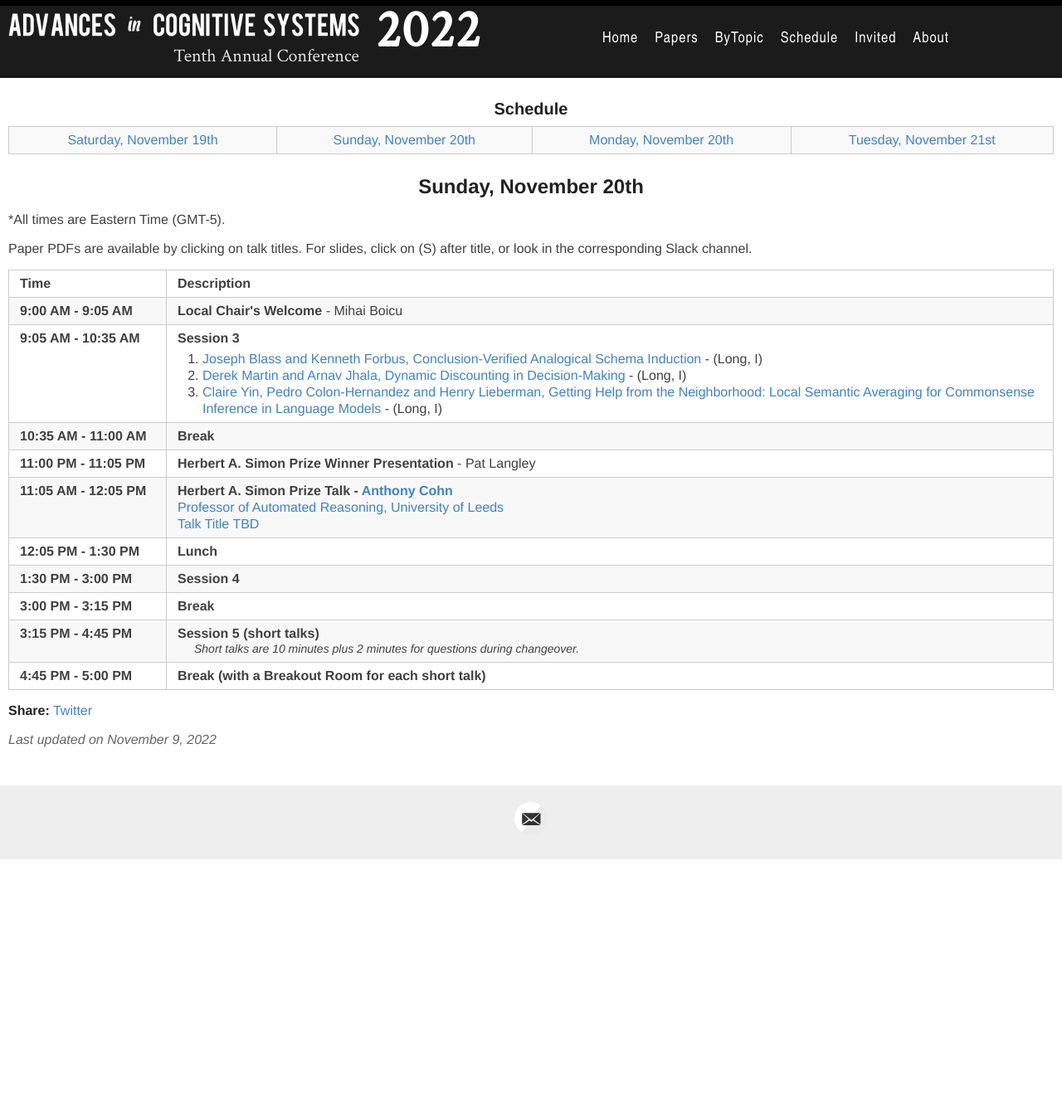
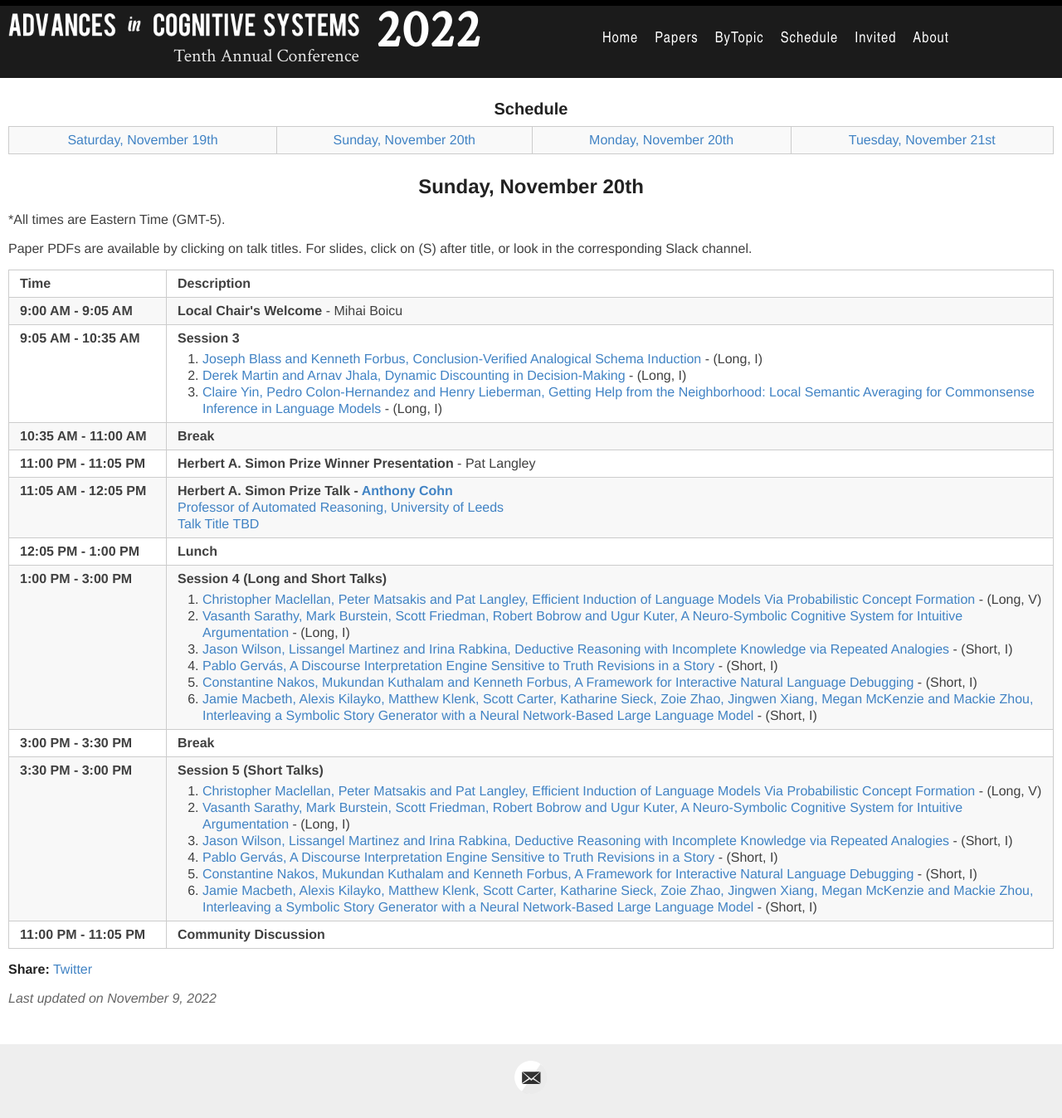
Before and after one commit to AdvancesInCognitiveSystems/acs2022, a Jekyll site: the page built from _days/sunday-day2.md, in a window 1280 px wide. Shown: the whole page at 83% size. Built offline with Jekyll 4.4.1, drawn with Linux system fonts in a browser that asks for light colours; before the commit the page ends 1036 px from its top, so only the background shows below that.

Commit message:
Update sunday-day2.md
Schedule edits for day 2

```diff
--- a/_days/sunday-day2.md
+++ b/_days/sunday-day2.md
@@ -62,28 +62,42 @@ href="{{site.baseurl}}/speakers/Anthony_Cohn/"> Anthony Cohn</a> </b><br>
  </td></tr>
 
  <tr>
-  <td> <span class="schedtime"> 12:05 PM - 1:30 PM </span></td>
+  <td> <span class="schedtime"> 12:05 PM - 1:00 PM </span></td>
   <td>  <b> Lunch</b> </td>
 </tr>
 
 <tr>
-   <td> <span class="schedtime"> 1:30 PM - 3:00 PM </span></td>
-   <td id="session4">  <b> Session 4</b>
-   <!-- talks go here-->
-
+   <td> <span class="schedtime"> 1:00 PM - 3:00 PM </span></td>
+   <td id="session4">  <b> Session 4 (Long and Short Talks) </b>
+     <ol>
+     <li> <a href="{{site.baseurl}}/data/ACS-22_paper_2537.pdf">Christopher Maclellan, Peter Matsakis and Pat Langley, Efficient Induction of Language Models Via Probabilistic Concept Formation</a> - (Long, V)</li>
+     <li> <a href="{{site.baseurl}}/data/ACS-22_paper_7038.pdf">Vasanth Sarathy, Mark Burstein, Scott Friedman, Robert Bobrow and Ugur Kuter, A Neuro-Symbolic Cognitive System for Intuitive Argumentation</a> - (Long, I)</li>
+     <li> <a href="{{site.baseurl}}/data/ACS-22_paper_8878.pdf">Jason Wilson, Lissangel Martinez and Irina Rabkina, Deductive Reasoning with Incomplete Knowledge via Repeated Analogies</a> - (Short, I)</li>
+     <li> <a href="{{site.baseurl}}/data/ACS-22_paper_2091.pdf">Pablo Gervás, A Discourse Interpretation Engine Sensitive to Truth Revisions in a Story</a> - (Short, I)</li>
+     <li> <a href="{{site.baseurl}}/data/ACS-22_paper_7803.pdf">Constantine Nakos, Mukundan Kuthalam and Kenneth Forbus, A Framework for Interactive Natural Language Debugging</a> - (Short, I)</li>
+     <li> <a href="{{site.baseurl}}/data/ACS-22_paper_9358.pdf">Jamie Macbeth, Alexis Kilayko, Matthew Klenk, Scott Carter, Katharine Sieck, Zoie Zhao, Jingwen Xiang, Megan McKenzie and Mackie Zhou, Interleaving a Symbolic Story Generator with a Neural Network-Based Large Language Model</a> - (Short, I)</li>
+     </ol>
    </td>
 </tr>
 
-<tr> <td> <span class="schedtime"> 3:00 PM - 3:15 PM </span></td> <td> <b> Break</b> </td></tr>
-
+<tr> <td> <span class="schedtime"> 3:00 PM - 3:30 PM </span></td> <td> <b> Break</b> </td></tr>
 
 <tr>
-<td  id="session5"> <span class="schedtime"> 3:15 PM - 4:45 PM </span></td>
-<td> <b> Session 5 (short talks) </b>
+   <td> <span class="schedtime"> 3:30 PM - 3:00 PM </span></td>
+   <td id="session4">  <b> Session 5 (Short Talks) </b>
+   <!--  <div class=shortnote>Short talks are 10 minutes plus 2 minutes for questions during changeover.</div> -->
+   <!-- ###### Chaired by TBD -->
+     <ol>
+     <li> <a href="{{site.baseurl}}/data/ACS-22_paper_2537.pdf">Christopher Maclellan, Peter Matsakis and Pat Langley, Efficient Induction of Language Models Via Probabilistic Concept Formation</a> - (Long, V)</li>
+     <li> <a href="{{site.baseurl}}/data/ACS-22_paper_7038.pdf">Vasanth Sarathy, Mark Burstein, Scott Friedman, Robert Bobrow and Ugur Kuter, A Neuro-Symbolic Cognitive System for Intuitive Argumentation</a> - (Long, I)</li>
+     <li> <a href="{{site.baseurl}}/data/ACS-22_paper_8878.pdf">Jason Wilson, Lissangel Martinez and Irina Rabkina, Deductive Reasoning with Incomplete Knowledge via Repeated Analogies</a> - (Short, I)</li>
+     <li> <a href="{{site.baseurl}}/data/ACS-22_paper_2091.pdf">Pablo Gervás, A Discourse Interpretation Engine Sensitive to Truth Revisions in a Story</a> - (Short, I)</li>
+     <li> <a href="{{site.baseurl}}/data/ACS-22_paper_7803.pdf">Constantine Nakos, Mukundan Kuthalam and Kenneth Forbus, A Framework for Interactive Natural Language Debugging</a> - (Short, I)</li>
+     <li> <a href="{{site.baseurl}}/data/ACS-22_paper_9358.pdf">Jamie Macbeth, Alexis Kilayko, Matthew Klenk, Scott Carter, Katharine Sieck, Zoie Zhao, Jingwen Xiang, Megan McKenzie and Mackie Zhou, Interleaving a Symbolic Story Generator with a Neural Network-Based Large Language Model</a> - (Short, I)</li>
+     </ol>
 
-  <div class=shortnote>Short talks are 10 minutes plus 2 minutes for questions during changeover.</div>
-<!-- ###### Chaired by TBD -->
-<!--
+ <!-- More examples from 2021 -->
+ <!--
 
  <ol>
   <li> <a href="{{site.baseurl}}/data/ACS-21_paper_5.pdf">Language
@@ -111,12 +125,11 @@ href="{{site.baseurl}}/speakers/Anthony_Cohn/"> Anthony Cohn</a> </b><br>
   </ol>
 -->
 
-  </td>
+   </td>
 </tr>
-<tr>
-  <td> <span class="schedtime">  4:45 PM - 5:00 PM </span></td>
-  <td>  <b> Break (with a Breakout Room for each short talk) </b>
-  </td>
-  </tr>
+
+<tr> <td> <span class="schedtime"> 11:00 PM - 11:05 PM </span></td> <td>
+<b> Community Discussion </b></td>
+</tr>
 
 </table>
```
